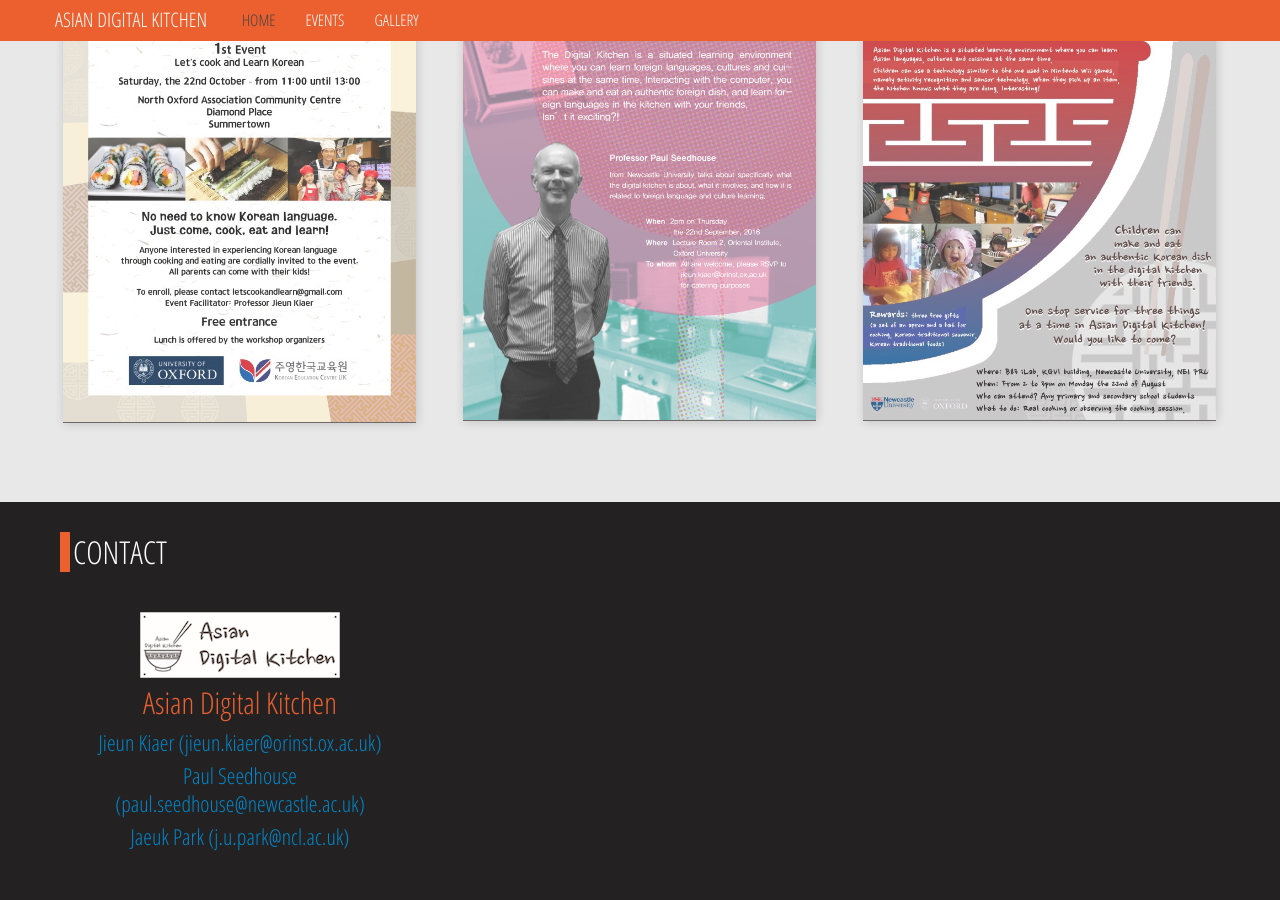
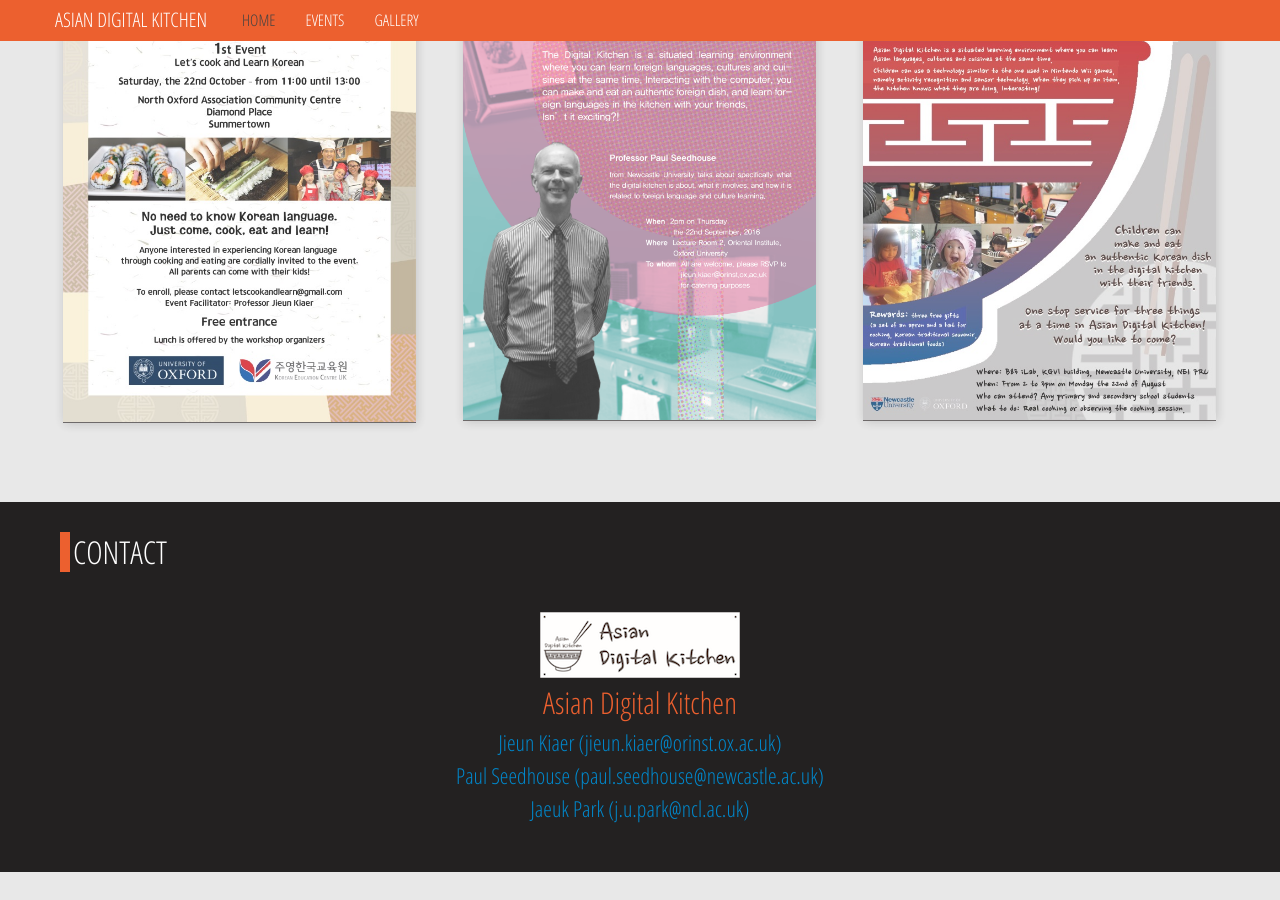
Before and after one commit to andrewchaa/asian-language-cook, a Jekyll site: the page built from index.html, in a window 1280 px wide and 900 px high, scrolled down 2559 px. Built offline with Jekyll 4.4.1, drawn with Linux system fonts in a browser that asks for light colours; some web fonts are replaced; after the commit the page ends 3431 px from its top, so only the background shows below that.

Commit message:
fixed contacts

```diff
--- a/_includes/contact.html
+++ b/_includes/contact.html
@@ -6,7 +6,7 @@
     <br>
     <h2>CONTACT</h2>
       <div class="row">
-        <div class="span4">
+        <div class="span8 offset2">
           <img src="assets/images/logo.png" alt="">
           <h3>Asian Digital Kitchen</h3>
           <h4><a href="mailto:jieun.kiaer@orinst.ox.ac.uk">Jieun Kiaer (jieun.kiaer@orinst.ox.ac.uk)</a></h4>
```
